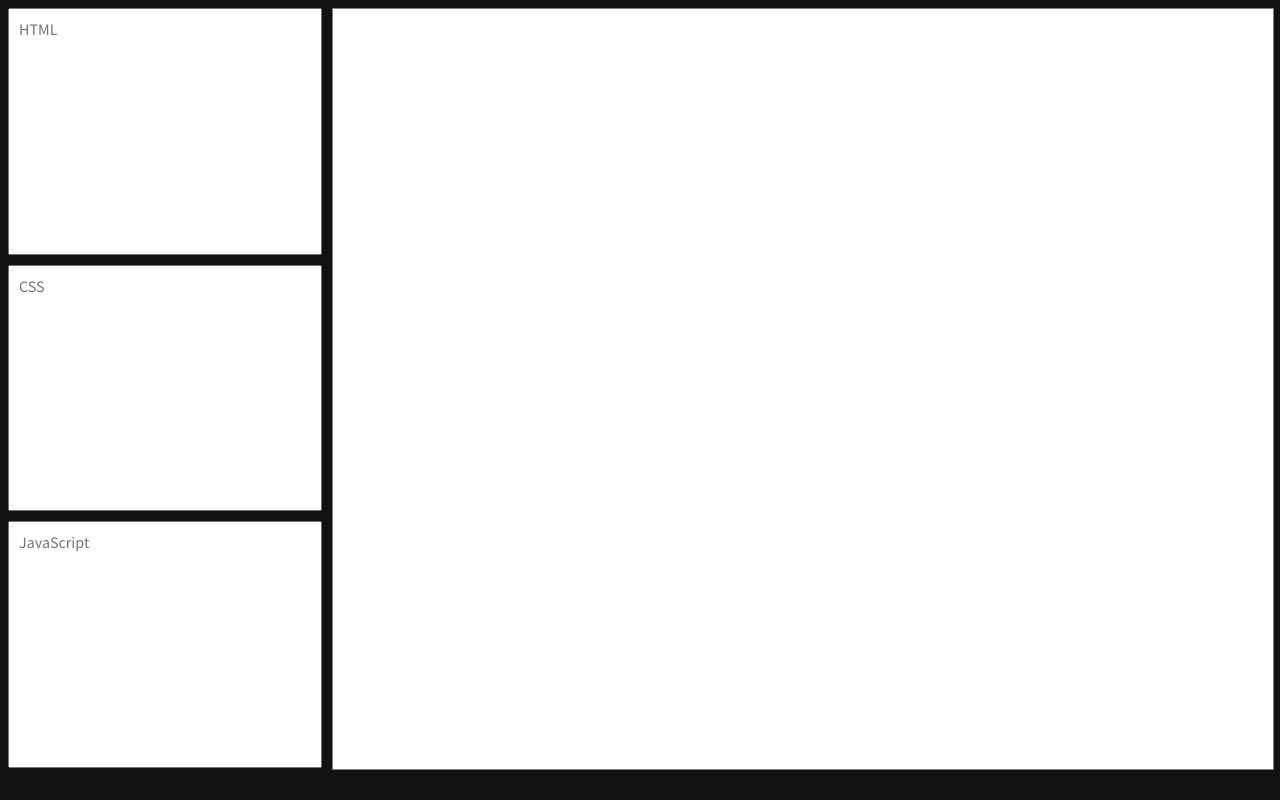
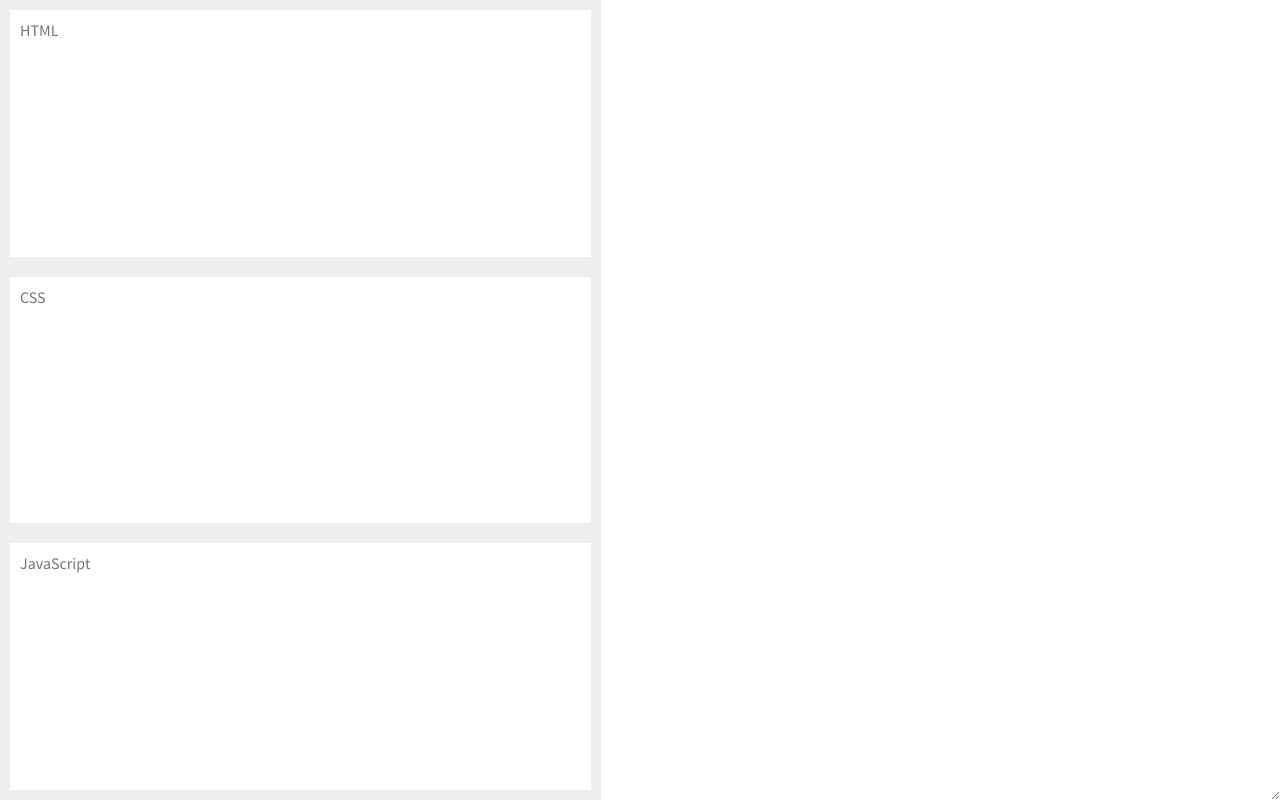
Before and after one commit to zomvr2/bcode, a website: page public/index.html in a window 1280 px wide. Drawn offline with Linux system fonts and the light colour scheme.

Commit message:
Updated all website

```diff
--- a/public/styles.css
+++ b/public/styles.css
@@ -1,56 +1,85 @@
 @import url('https://fonts.googleapis.com/css2?family=Source+Sans+Pro&display=swap');
 
+* {
+  margin: 0;
+  padding: 0;
+  box-sizing: border-box;
+  font-family: 'Source Sans Pro', sans-serif;
+}
+
 body {
+  background-color: #eee;
   display: grid;
-  grid-gap: 10px;
+  width: 100%;
+  height: 100vh;
+  grid-template-rows: 1fr 1fr 1fr;
   grid-template-areas:
   "html code"
   "css code"
   "js code";
-  height: 95%;
-  grid-template-columns: 1fr 3fr;
-  background-color: #121212;
+}
+
+#html {
+  grid-area: html;
+  padding: 10px;
+  font-size: medium;
+  resize: none;
+}
+
+#css {
+  grid-area: css;
+  padding: 10px;
+  font-size: medium;
+  resize: none;
+}
+
+#js {
+  grid-area: js;
+  padding: 10px;
+  font-size: medium;
+  resize: none;
 }
 
 textarea {
-  resize: none;
-  font-family: 'Source Sans Pro', sans-serif;
-  font-size: 16px;
+  border: none;
+  margin: 10px;
 }
 
 textarea:focus {
   outline: none;
 }
 
-#html {
-  grid-area: html;
-  padding: 10px;
-}
-
-#css {
-  grid-area: css;
-  padding: 10px;
-}
-
-#js {
-  grid-area: js;
-  padding: 10px;
-}
-
 #code {
   grid-area: code;
   width: 100%;
-  height: 100%;
-  border: 1px solid gray;
-  background-color: white;
+  height: 100vh;
+  background-color: #fff;
+  resize: horizontal;
 }
 
-@media only screen and (max-width: 768px) {
-  body {
-    grid-template-areas:
-    "js css"
-    "html html"
-    "code code";
-    grid-template-columns: 1fr 1fr;
-  }
+::-webkit-resizer {
+  border: 2px solid black;
+  background: red;
+  box-shadow: 0 0 5px 5px blue;
+  outline: 2px solid yellow;
 }
+
+/* width */
+::-webkit-scrollbar {
+  width: 10px;
+}
+
+/* Track */
+::-webkit-scrollbar-track {
+  background: #f1f1f1;
+}
+
+/* Handle */
+::-webkit-scrollbar-thumb {
+  background: #888;
+}
+
+/* Handle on hover */
+::-webkit-scrollbar-thumb:hover {
+  background: #555;
+}
```
